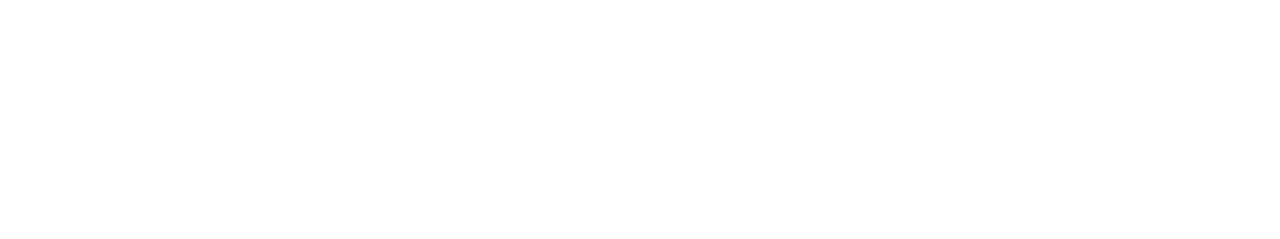
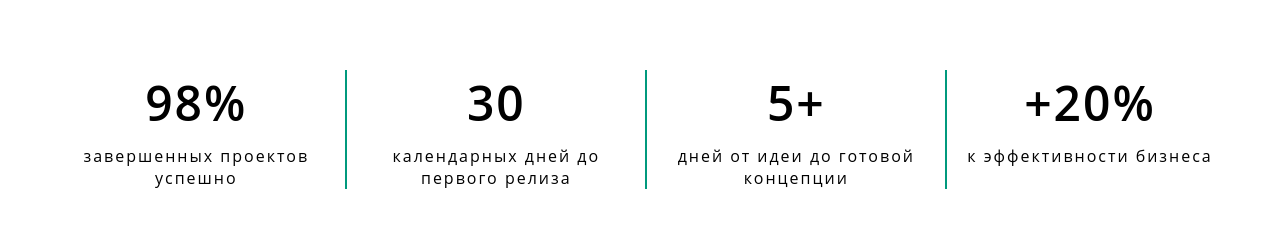
Before and after one commit to tymino/base-web-html-and-css, a Vue app: page / in a window 1280 px wide. Shown: the part 844-1083 px from the top of the page. Before the commit the page ends 800 px from the top, so only its background shows below. Built offline with nearby package versions, Linux system fonts and the light colour scheme.

Commit message:
review section

```diff
--- a/src/App.vue
+++ b/src/App.vue
@@ -1,14 +1,20 @@
 <script setup lang="ts">
 import previewSection from './sections/preview-section.vue'
+import reviewSection from './sections/review-section.vue'
 </script>
 
 <template>
   <div class="content">
-    <div class="main-section">
+    <div class="preview-section">
       <preview-section />
     </div>
+    <div class="review-section">
+      <review-section />
+    </div>
+
     <div>Lorem ipsum dolor sit amet, consectetur adipisicing elit.</div>
   </div>
 </template>
 
-<style lang="scss" scoped></style>
+<style lang="scss" scoped>
+</style>
--- /dev/null
+++ b/src/sections/review-section.vue
@@ -0,0 +1,50 @@
+<script setup lang="ts">
+const reviewNames = [
+  { id: 0, header: '98%', desc: 'завершенных проектов успешно' },
+  { id: 1, header: '30', desc: 'календарных дней до первого релиза' },
+  { id: 2, header: '5+', desc: 'дней от идеи до готовой концепции' },
+  { id: 3, header: '+20%', desc: 'к эффективности бизнеса' },
+]
+</script>
+
+<template>
+  <div class="container">
+    <div class="review" v-for="{ id, header, desc } in reviewNames" :key="id">
+      <h2 class="title">{{ header }}</h2>
+      <p class="desc">{{ desc }}</p>
+    </div>
+  </div>
+</template>
+
+<style lang="scss" scoped>
+.container {
+  display: flex;
+  justify-content: center;
+  margin: 12% auto;
+}
+
+.review {
+  display: flex;
+  flex-direction: column;
+  align-items: center;
+  max-width: 300px;
+  padding: 0 20px;
+  letter-spacing: 2px;
+  text-align: center;
+
+  &:not(:last-child) {
+    border-right: 2px solid var(--cl-secondary);
+  }
+}
+
+.title {
+  margin-bottom: 10px;
+  font-size: 48px;
+  font-weight: 600;
+}
+
+.desc {
+  font-size: 16px;
+  font-weight: 400;
+}
+</style>
```
